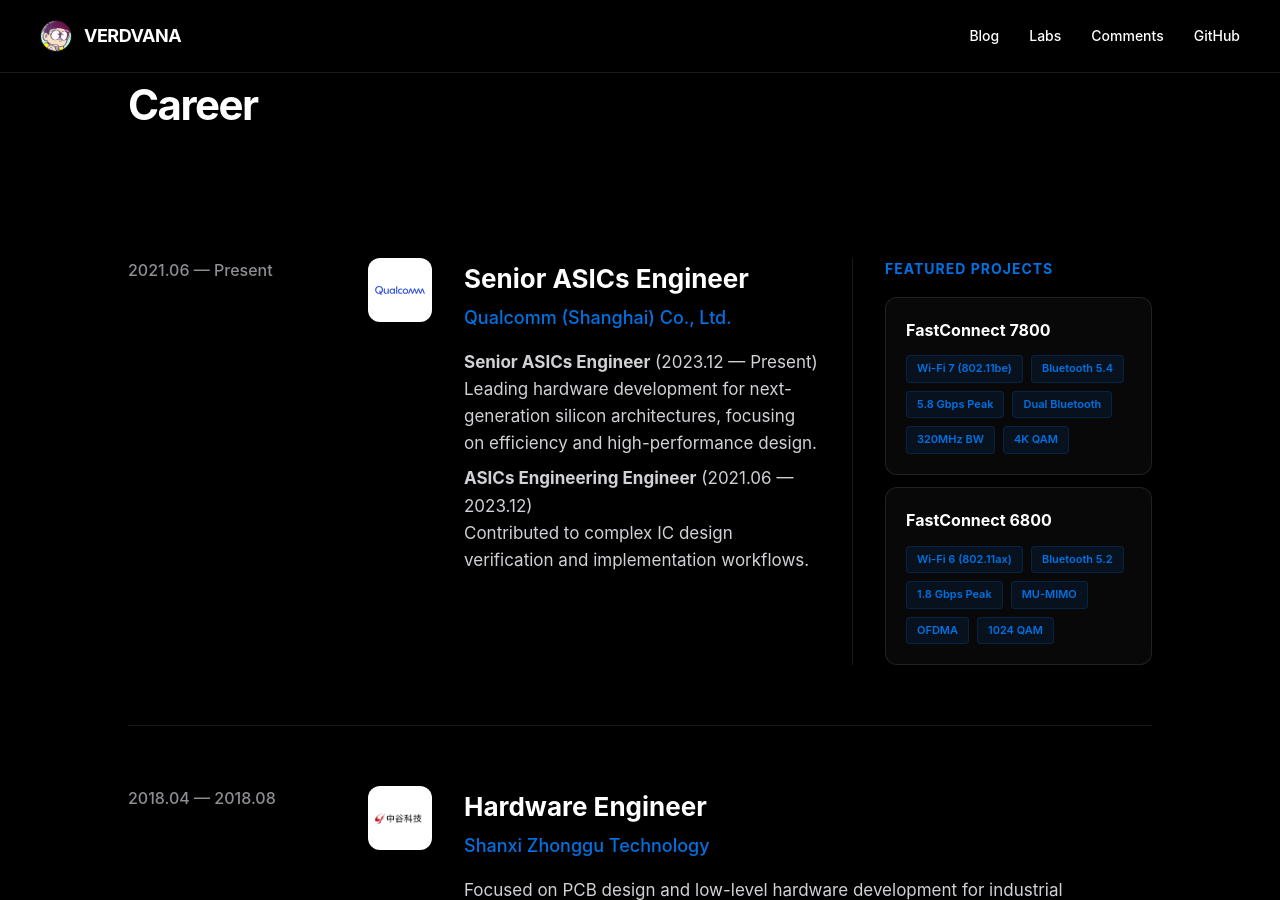
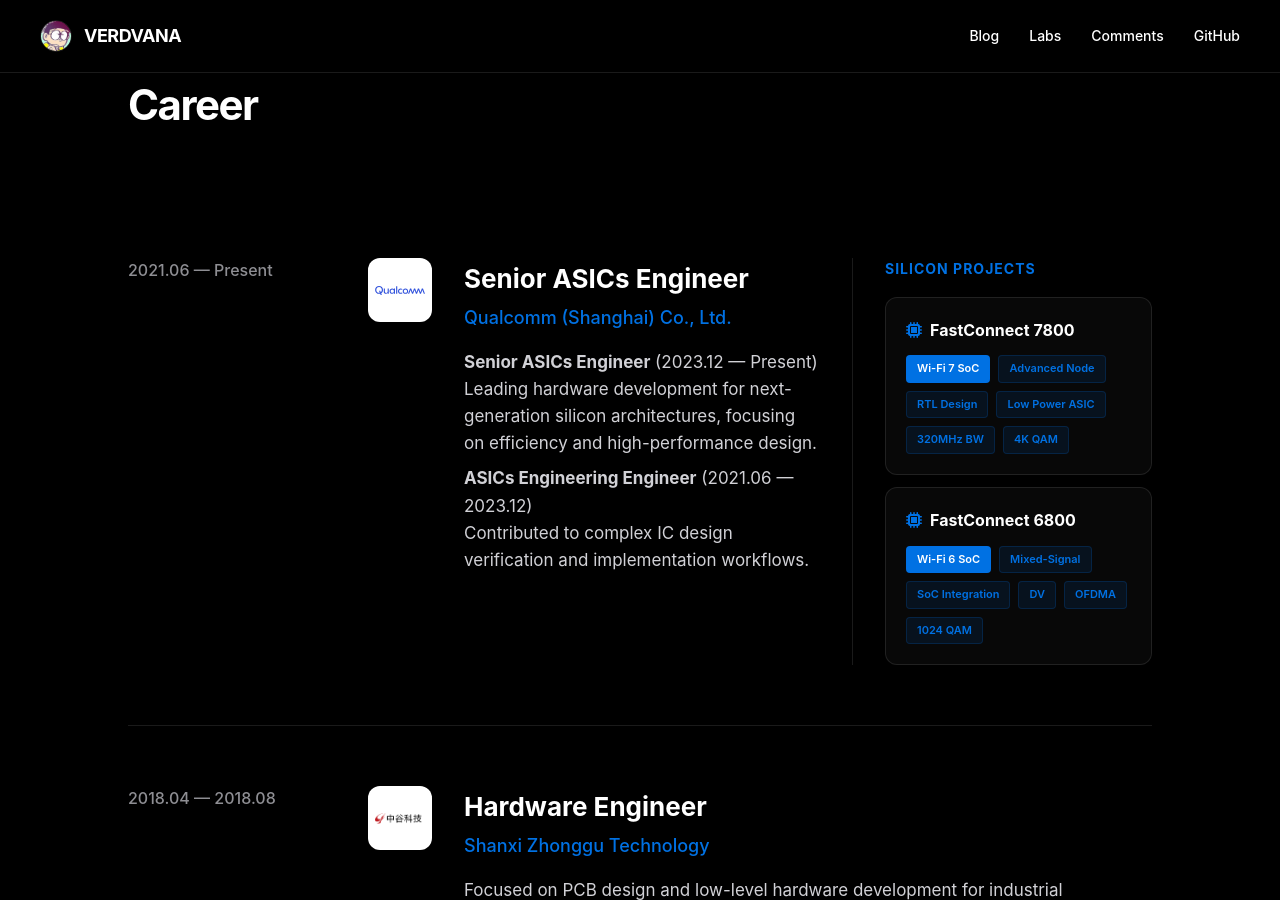
Before and after one commit to Verdvana/Verdvana.github.io, a Jekyll site: the page built from index.html, in a window 1280 px wide and 900 px high, scrolled down 859 px. Built offline with Jekyll 4.4.1, drawn with Linux system fonts in a browser that asks for light colours.

Commit message:
style: enhance silicon projects appearance with icons and hardware-centric tags

```diff
--- a/index.html
+++ b/index.html
@@ -492,25 +492,25 @@
                         <p><strong>ASICs Engineering Engineer</strong> (2021.06 — 2023.12)<br>Contributed to complex IC design verification and implementation workflows.</p>
                     </div>
                     <div class="projects-area">
-                        <h5>Featured Projects</h5>
+                        <h5>Silicon Projects</h5>
                         <div class="project-item" style="margin-bottom: 12px;">
-                            <h6>FastConnect 7800</h6>
+                            <h6><i class="fas fa-microchip" style="margin-right: 8px; color: var(--accent-color);"></i>FastConnect 7800</h6>
                             <div class="project-tags">
-                                <span class="project-tag">Wi-Fi 7 (802.11be)</span>
-                                <span class="project-tag">Bluetooth 5.4</span>
-                                <span class="project-tag">5.8 Gbps Peak</span>
-                                <span class="project-tag">Dual Bluetooth</span>
+                                <span class="project-tag" style="background: var(--accent-color); color: #fff;">Wi-Fi 7 SoC</span>
+                                <span class="project-tag">Advanced Node</span>
+                                <span class="project-tag">RTL Design</span>
+                                <span class="project-tag">Low Power ASIC</span>
                                 <span class="project-tag">320MHz BW</span>
                                 <span class="project-tag">4K QAM</span>
                             </div>
                         </div>
                         <div class="project-item">
-                            <h6>FastConnect 6800</h6>
+                            <h6><i class="fas fa-microchip" style="margin-right: 8px; color: var(--accent-color);"></i>FastConnect 6800</h6>
                             <div class="project-tags">
-                                <span class="project-tag">Wi-Fi 6 (802.11ax)</span>
-                                <span class="project-tag">Bluetooth 5.2</span>
-                                <span class="project-tag">1.8 Gbps Peak</span>
-                                <span class="project-tag">MU-MIMO</span>
+                                <span class="project-tag" style="background: var(--accent-color); color: #fff;">Wi-Fi 6 SoC</span>
+                                <span class="project-tag">Mixed-Signal</span>
+                                <span class="project-tag">SoC Integration</span>
+                                <span class="project-tag">DV</span>
                                 <span class="project-tag">OFDMA</span>
                                 <span class="project-tag">1024 QAM</span>
                             </div>
@@ -527,7 +527,7 @@
                     </div>
                     <div class="details">
                         <h4>Hardware Engineer</h4>
-                        <div class="company-name"><a href="https://www.zhonggu.com" target="_blank" style="color: var(--accent-color); text-decoration: none;">Shanxi Zhonggu Technology</a></div>
+                        <div class="company-name"><a href="https://www.zgkj00.cn" target="_blank" style="color: var(--accent-color); text-decoration: none;">Shanxi Zhonggu Technology</a></div>
                         <p>Focused on PCB design and low-level hardware development for industrial sensors.</p>
                     </div>
                 </div>
```
